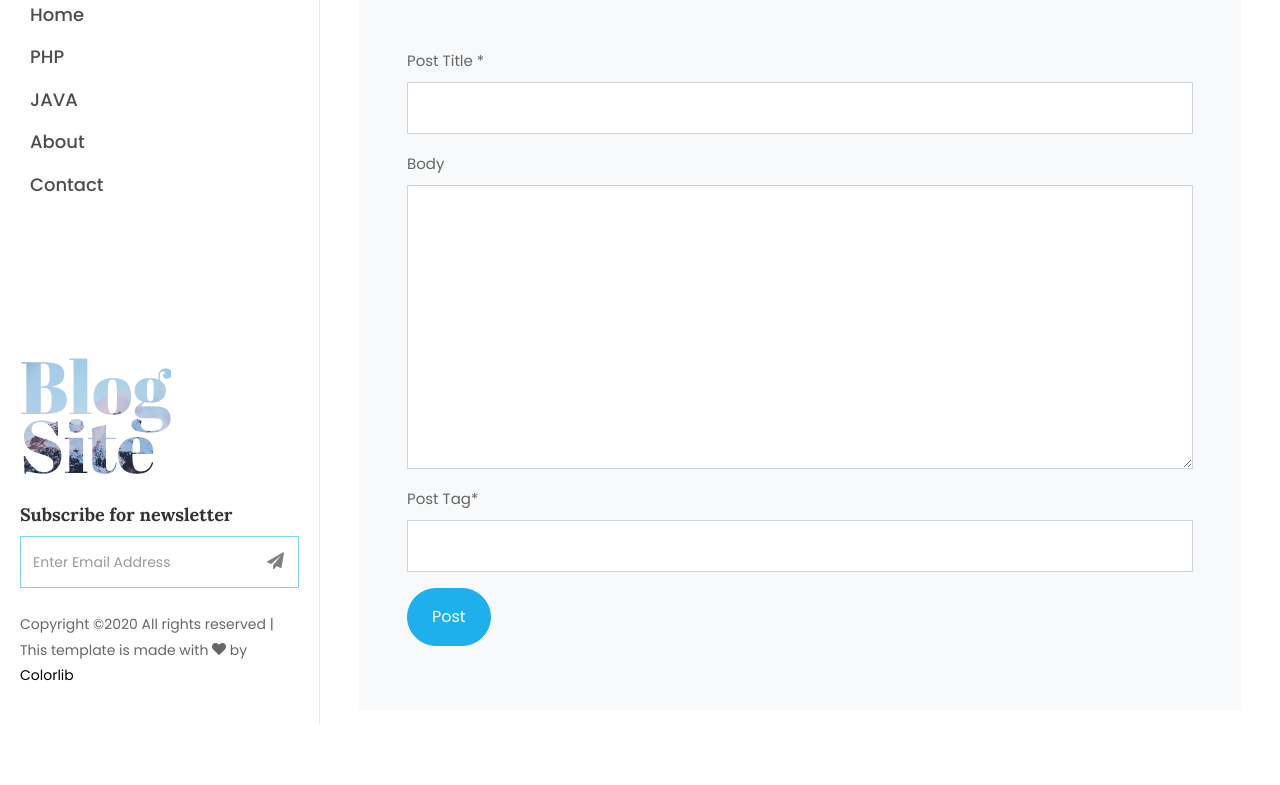
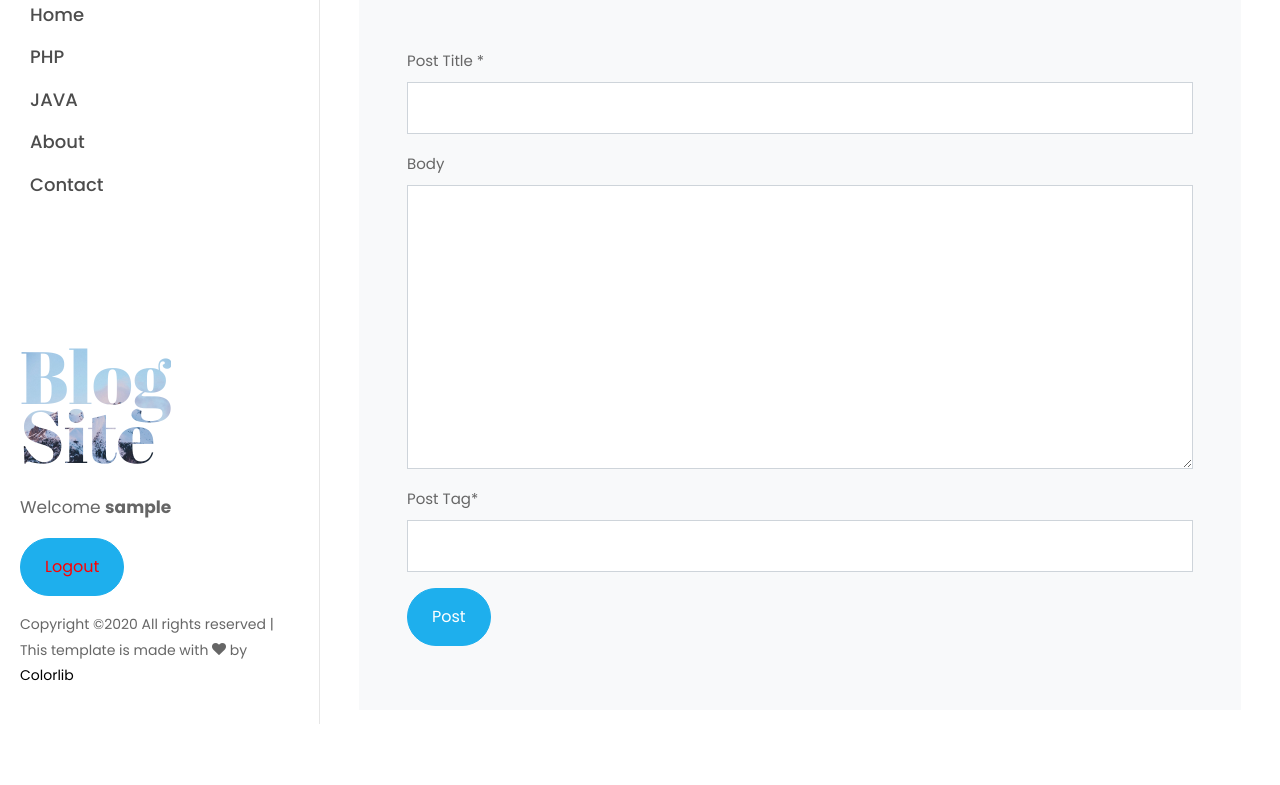
Before and after one commit to rakibul-islam45/Blog-Site, a PHP site: page /postCreate.php in a window 1280 px wide. Shown: the part 76-861 px from the top of the page. Run offline with PHP 8.4, Linux system fonts and the light colour scheme; the visitor is signed in with stand-in values (Sample User, id 1); some libraries are stand-ins or nearby versions; some web fonts are replaced.

Commit message:
post create updated.

```diff
--- a/postCreate.php
+++ b/postCreate.php
@@ -119,15 +119,13 @@ $errors = array();
 
 			<div class="colorlib-footer">
 				<h1 id="colorlib-logo" class="mb-4"><a href="index.php" style="background-image: url(images/bg_1.jpg);">Blog <span>Site</span></a></h1>
-				<div class="mb-4">
-					<h3>Subscribe for newsletter</h3>
-					<form action="#" class="colorlib-subscribe-form">
-            <div class="form-group d-flex">
-            	<div class="icon"><span class="icon-paper-plane"></span></div>
-              <input type="text" class="form-control" placeholder="Enter Email Address">
-            </div>
-          </form>
-				</div>
+                <?php  if (isset($_SESSION['username'])) : ?>
+                    <p>Welcome <strong><?php echo $_SESSION['username']; ?></strong></p>
+                    <p> <a href="index.php?logout='1'" style="color: red;" class="btn py-3 px-4 btn-primary" >Logout</a> </p>
+                <?php endif ?>
+                <?php  if (empty($_SESSION['username'])) : ?>
+                    <p><strong><a href="login.php" class="btn py-3 px-4 btn-primary">Login</a></strong> </p>
+                <?php endif ?>
 				<p class="pfooter"><!-- Link back to Colorlib can't be removed. Template is licensed under CC BY 3.0. -->
 	  Copyright &copy;<script>document.write(new Date().getFullYear());</script> All rights reserved | This template is made with <i class="icon-heart" aria-hidden="true"></i> by <a href="https://colorlib.com" target="_blank">Colorlib</a>
 	  <!-- Link back to Colorlib can't be removed. Template is licensed under CC BY 3.0. --></p>
```
